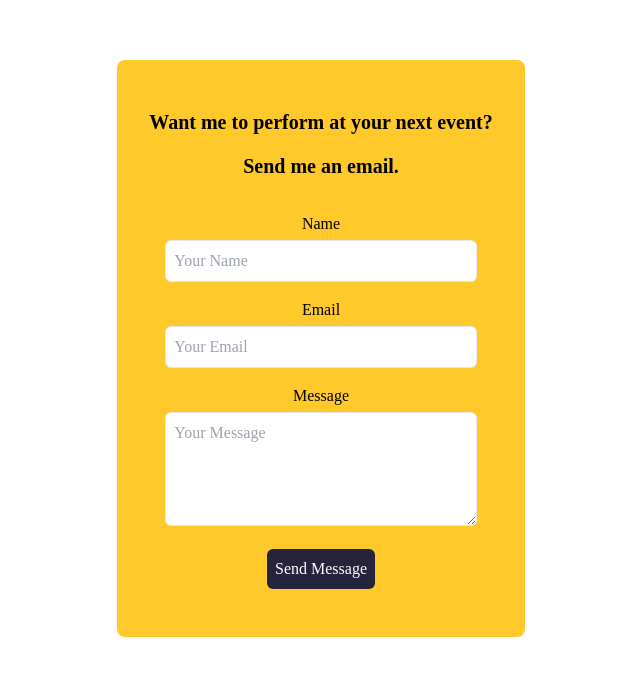
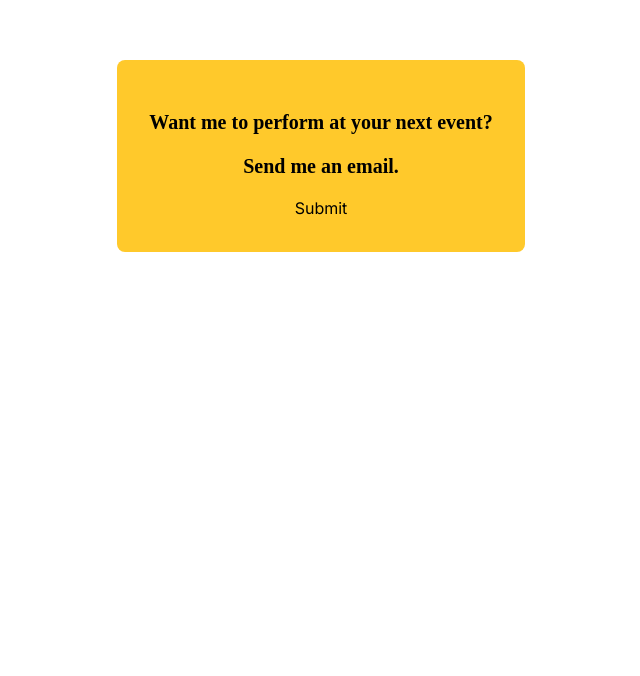
Before and after one commit to mzsellem/justin-han, a Next.js app: page / in a window 1280 px wide. Shown: the part 2302-2978 px from the top of the page, without its empty margins (319-959 px from the left). Built offline with nearby package versions, Linux system fonts and the light colour scheme.

Commit message:
change route and contact form

```diff
--- a/app/contact/ContactForm.tsx
+++ b/app/contact/ContactForm.tsx
@@ -1,89 +1,48 @@
-'use client'
+// ContactForm.js
+import { useState } from 'react';
 
-export default function ContactForm() {
-    async function handleSubmit(event: any) {
-        console.log('submitting')
-        event.preventDefault();
-        const data = {
-            name: event.target[0].value,
-            email: event.target[1].value,
-            message: event.target[2].value,
+const ContactForm = () => {
+  const [formData, setFormData] = useState({
+    name: '',
+    email: '',
+    message: '',
+  });
+
+  const handleChange = (e: any) => {
+    setFormData({ ...formData, [e.target.name]: e.target.value });
   };
-        console.log(JSON.stringify(data))
-        const response = await fetch (`/pages/api/sendEmail`, {
-            method: "POST",
+
+  const handleSubmit = async (e:any) => {
+    e.preventDefault();
+
+    try {
+      const response = await fetch('/api/sendEmail', {
+        method: 'POST',
         headers: {
-                "Content-Type": "application/json",
+          'Content-Type': 'application/json',
         },
-            mode: "cors",
-            body: JSON.stringify(data),
-        })
-    console.log(response, "raja")
+        body: JSON.stringify(formData),
+      });
 
       if (response.ok) {
-            console.log("Message sent successfully")
-            return response
+        console.log('Email sent successfully');
+        // Handle success (e.g., show a success message)
+      } else {
+        console.error('Error sending email');
+        // Handle error (e.g., show an error message)
       }
-        if(!response.ok) {
-            console.log({response})
-            console.log("Error sending message")
+    } catch (error) {
+      console.error('Error sending email:', error);
+      // Handle error (e.g., show an error message)
     }
-    }
+  };
 
-    return(
-        <>
-            <form onSubmit={handleSubmit} className="max-w-md p-4 mx-auto font-pro">
-                <div className="mb-4">
-                <label htmlFor="name" className="block font-medium text-md">
-                    Name
-                </label>
-                <input
-                    type="text"
-                    id="name"
-                    required
-                    autoComplete="off"
-                    name="name"
-                    className="w-full p-2 mt-1 border rounded-md"
-                    placeholder="Your Name"
-                />
-                </div>
-                <div className="mb-4">
-                <label htmlFor="email" className="block font-medium text-md">
-                    Email
-                </label>
-                <input
-                    type="email"
-                    id="email"
-                    required
-                    autoComplete="off"
-                    name="email"
-                    className="w-full p-2 mt-1 border rounded-md"
-                    placeholder="Your Email"
-                />
-                </div>
-                <div className="mb-4">
-                <label htmlFor="message" className="block font-medium text-md">
-                    Message
-                </label>
-                <textarea
-                    id="message"
-                    name="message"
-                    minLength={5}
-                    maxLength={150}
-                    required
-                    autoComplete="off"
-                    rows={4}
-                    className="w-full p-2 mt-1 border rounded-md"
-                    placeholder="Your Message"
-                ></textarea>
-                </div>
-                <button
-                type="submit"
-                className="p-2 text-white rounded-md bg-bluesuit"
-                >
-                Send Message
-                </button>
+  return (
+    <form onSubmit={handleSubmit}>
+      {/* ... (your form fields) */}
+      <button type="submit">Submit</button>
     </form>
-        </>
-    )
-}
+  );
+};
+
+export default ContactForm;
--- a/app/pages/api/sendEmail/route.ts
+++ b/app/pages/api/sendEmail/route.ts
@@ -1,47 +1,25 @@
-import nodemailer from "nodemailer"
+// pages/api/sendEmail.js
+import transporter from '../../../../nodemailer'; // Update the path accordingly
 
-export async function POST (req: any, res: any) {
-    const emailUser = process.env.EMAIL_USER;
-    const emailPass = process.env.EMAIL_PASS;
-    console.log("hellp")
-
-    const { name, email, message } = req.body
-
-    const data = {
-        name, email, message
-    }
-    console.log(data, "marley")
-    console.log(req, "req")
-
-    const transporter = nodemailer.createTransport({
-        service: 'gmail',
-        host: "smtp.gmail.com",
-        port: 465,
-        secure: true,
-        auth: {
-            user: emailUser,
-            pass: emailPass,
-        }
-    });
+export default async function handler(req:any, res:any) {
+  if (req.method === 'POST') {
+    const { name, email, message } = req.body;
 
     try {
-        const mailOptions = {
-            from: emailUser,
-            to: emailUser,
-            subject: `Contact form submission from ${data.name}`,
-            html:`
-            <p>Name: ${data.name}</p>
-            <p>Email: ${data.email}</p>
-            <p>Message: ${data.message}</p>
-            `,
-        };
+      const info = await transporter.sendMail({
+        from: email,
+        to: 'your-email@gmail.com',
+        subject: 'Contact Form Submission',
+        text: `Name: ${name}\nEmail: ${email}\nMessage: ${message}`,
+      });
 
-        console.log("hello")
-        await transporter.sendMail(mailOptions)
-
-        return res.status(200).json({ message: "success" })
+      console.log('Email sent:', info.response);
+      res.status(200).json({ success: true });
     } catch (error) {
-        console.log(error)
-        return res.status(500).json({message: "Could not send the email. Your message was not sent."})
+      console.error('Error sending email:', error);
+      res.status(500).json({ success: false, error: 'Internal Server Error' });
     }
+  } else {
+    res.status(405).json({ success: false, error: 'Method Not Allowed' });
+  }
 }
--- /dev/null
+++ b/nodemailer.js
@@ -0,0 +1,15 @@
+// nodemailer.js
+import nodemailer from 'nodemailer';
+
+const email = process.env.EMAIL
+const pass = process.env.PASS
+
+const transporter = nodemailer.createTransport({
+  service: 'gmail',
+  auth: {
+    user: email,
+    pass: pass,
+  },
+});
+
+export default transporter;
--- a/package.json
+++ b/package.json
@@ -9,8 +9,9 @@
     "lint": "next lint"
   },
   "dependencies": {
+    "dotenv": "^16.3.1",
     "next": "14.0.3",
-    "nodemailer": "^6.9.7",
+    "nodemailer": "^6.9.8",
     "react": "^18",
     "react-dom": "^18",
     "react-slick": "^0.29.0",
```
Also changed, not shown: 1 other file (tests, documents, lock files or other folders). Lines whose indentation alone changed are shown as unchanged.
